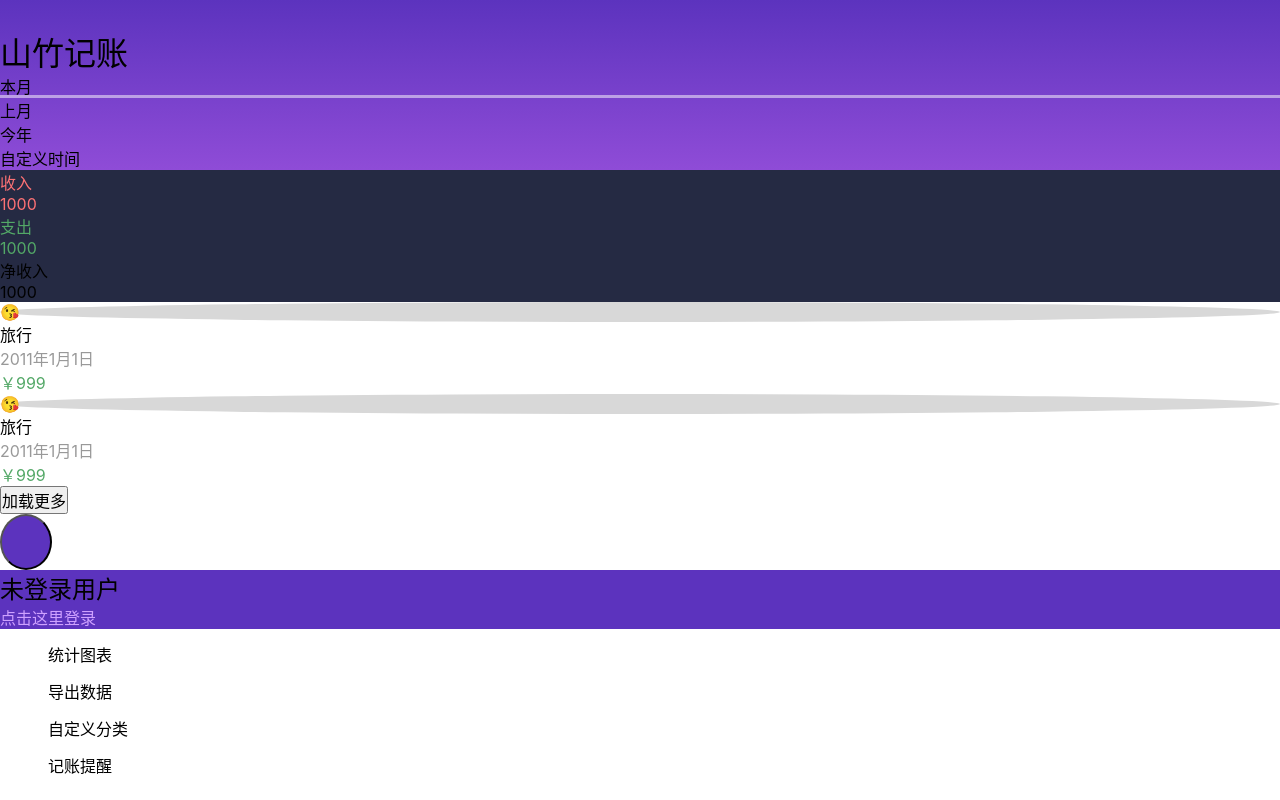
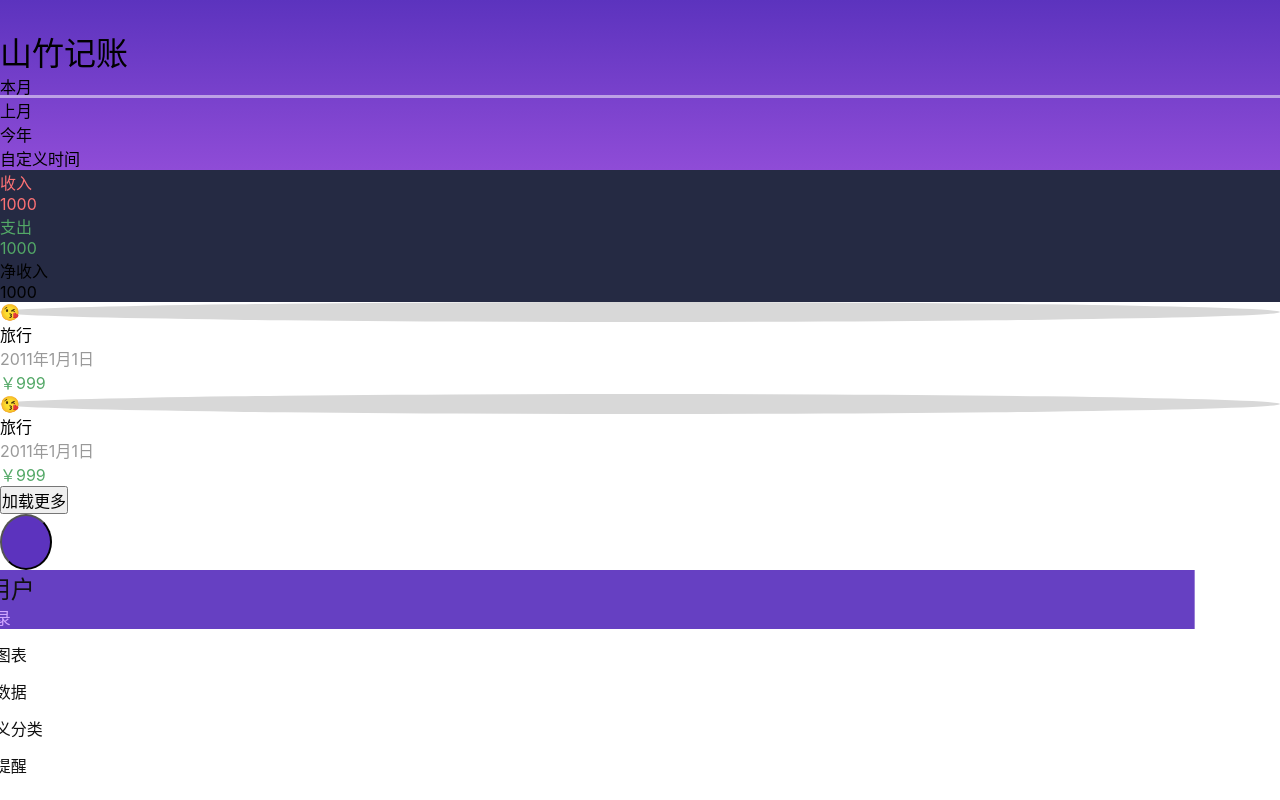
Before and after one commit to wuwenxing0912/react18, a React (Vite) app: page /items in a window 1280 px wide. Both pictures are taken after a click on the icon 12 px from the left and 12 px from the top of the page. Built offline with nearby package versions, Linux system fonts and the light colour scheme.

Commit message:
左侧菜单添加动画

```diff
--- a/src/components/TopMenu.tsx
+++ b/src/components/TopMenu.tsx
@@ -1,14 +1,41 @@
+import { animated, useSpring } from "@react-spring/web";
 import { CurrentUser } from "./TopMenu/CurrentUser";
 import { Menu } from "./TopMenu/Menu";
+import { useState } from "react";
 
 interface Props {
   onClickMask?: () => void;
+  visible?: boolean;
 }
 
-export const TopMenu: React.FC<Props> = ({ onClickMask }) => {
+export const TopMenu: React.FC<Props> = ({ onClickMask, visible }) => {
+  const [maskVisible, setMaskVisible] = useState(false);
+  const menuStyles = useSpring({
+    opacity: visible ? 1 : 0,
+    transform: visible ? "translateX(0%)" : "translateX(-100%)",
+    config: { duration: 3000 },
+  });
+  const maskStyles = useSpring({
+    opacity: visible ? 1 : 0,
+    config: { duration: 3000 },
+    onStart: ({ value }) => {
+      if (value.opacity < 0.1) {
+        setMaskVisible(true);
+      }
+    },
+    onRest: ({ value }) => {
+      if (value.opacity < 0.1) {
+        setMaskVisible(false);
+      }
+    },
+  });
+  const newMaskStyle = {
+    ...maskStyles,
+    visibility: (maskVisible ? "visible" : "hidden") as "visible" | "hidden",
+  };
   return (
     <>
-      <div
+      <animated.div
         fixed
         top-0
         left-0
@@ -17,23 +44,23 @@ export const TopMenu: React.FC<Props> = ({ onClickMask }) => {
         bg="[rgba(0,0,0,0.75)]"
         z="[calc(var(--z-menu)-1)]"
         onClick={onClickMask}
+        style={newMaskStyle}
       />
-      <div
+      <animated.div
         fixed
         top-0
         left-0
-        b-1
-        b-red
         w-70vw
         h-screen
         flex
         flex-col
         bg-white
         z="[var(--z-menu)]"
+        style={menuStyles}
       >
         <CurrentUser grow-0 shrink-0 />
         <Menu grow-1 shrink-1 />
-      </div>
+      </animated.div>
     </>
   );
 };
--- a/src/pages/ItemsPage.tsx
+++ b/src/pages/ItemsPage.tsx
@@ -51,13 +51,12 @@ export const ItemsPage: React.FC = () => {
       <ItemsSummary />
       <ItemsList items={items} />
       <AddItemFloatButton />
-      {visible ? (
-        <TopMenu
-          onClickMask={() => {
-            setVisible(false);
-          }}
-        />
-      ) : null}
+      <TopMenu
+        visible={visible}
+        onClickMask={() => {
+          setVisible(false);
+        }}
+      />
     </div>
   );
 };
```
